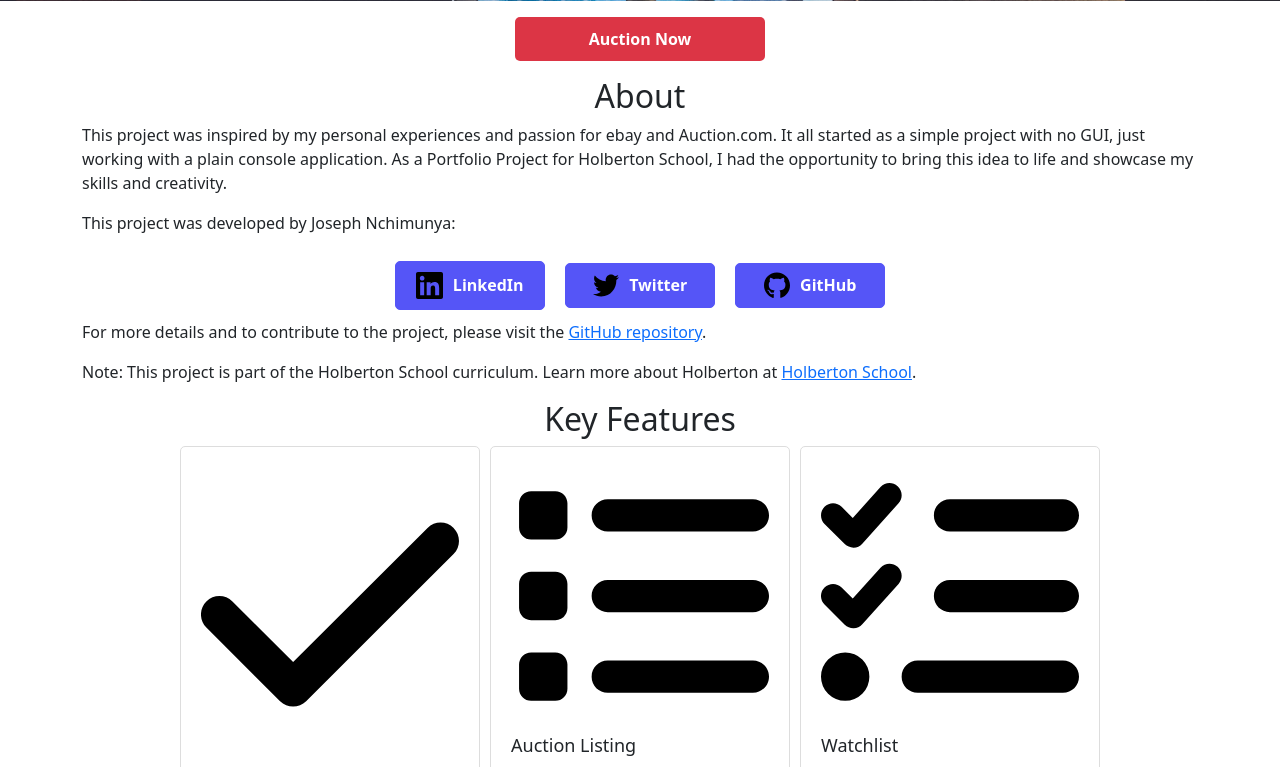
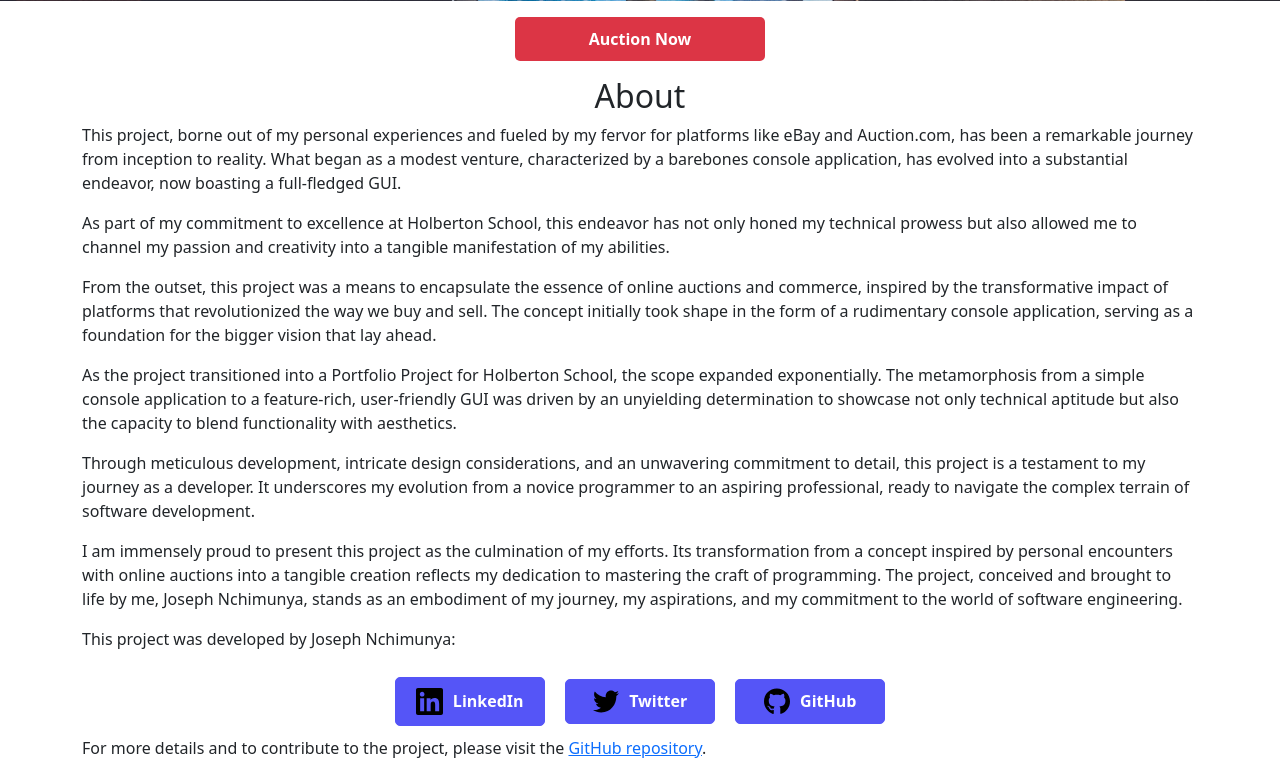
Before and after one commit to nchimunyascripts/auction-marketplace, a Flask app: page / in a window 1280 px wide. Shown: the part 655-1422 px from the top of the page. Run offline with Flask 3, Linux system fonts and the light colour scheme.

Commit message:
index update

```diff
--- a/templates/index.html
+++ b/templates/index.html
@@ -43,9 +43,12 @@
     <section id="about">
       <h2>About</h2>
 
-      <p>This project was inspired by my personal experiences and passion for ebay and Auction.com. It all started
-        as a simple project with no GUI, just working with a plain console application. As a Portfolio Project for Holberton School, I had the opportunity to
-        bring this idea to life and showcase my skills and creativity.</p>
+      <p>This project, borne out of my personal experiences and fueled by my fervor for platforms like eBay and Auction.com, has been a remarkable journey from inception to reality. What began as a modest venture, characterized by a barebones console application, has evolved into a substantial endeavor, now boasting a full-fledged GUI.</p>
+      <p>As part of my commitment to excellence at Holberton School, this endeavor has not only honed my technical prowess but also allowed me to channel my passion and creativity into a tangible manifestation of my abilities.</p>
+      <p>From the outset, this project was a means to encapsulate the essence of online auctions and commerce, inspired by the transformative impact of platforms that revolutionized the way we buy and sell. The concept initially took shape in the form of a rudimentary console application, serving as a foundation for the bigger vision that lay ahead.</p>
+      <p>As the project transitioned into a Portfolio Project for Holberton School, the scope expanded exponentially. The metamorphosis from a simple console application to a feature-rich, user-friendly GUI was driven by an unyielding determination to showcase not only technical aptitude but also the capacity to blend functionality with aesthetics.</p>
+      <p>Through meticulous development, intricate design considerations, and an unwavering commitment to detail, this project is a testament to my journey as a developer. It underscores my evolution from a novice programmer to an aspiring professional, ready to navigate the complex terrain of software development.</p>
+      <p>I am immensely proud to present this project as the culmination of my efforts. Its transformation from a concept inspired by personal encounters with online auctions into a tangible creation reflects my dedication to mastering the craft of programming. The project, conceived and brought to life by me, Joseph Nchimunya, stands as an embodiment of my journey, my aspirations, and my commitment to the world of software engineering.</p>
 
       <p>This project was developed by Joseph Nchimunya:</p>
 
```
Also changed, not shown: 1 other file.
